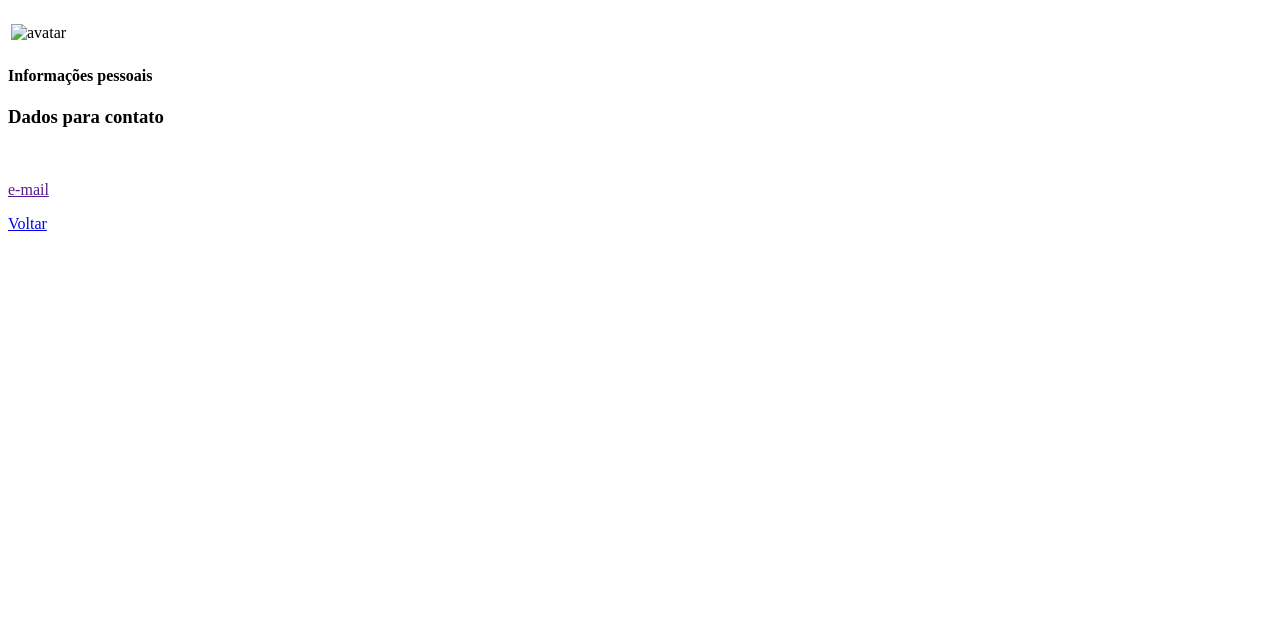
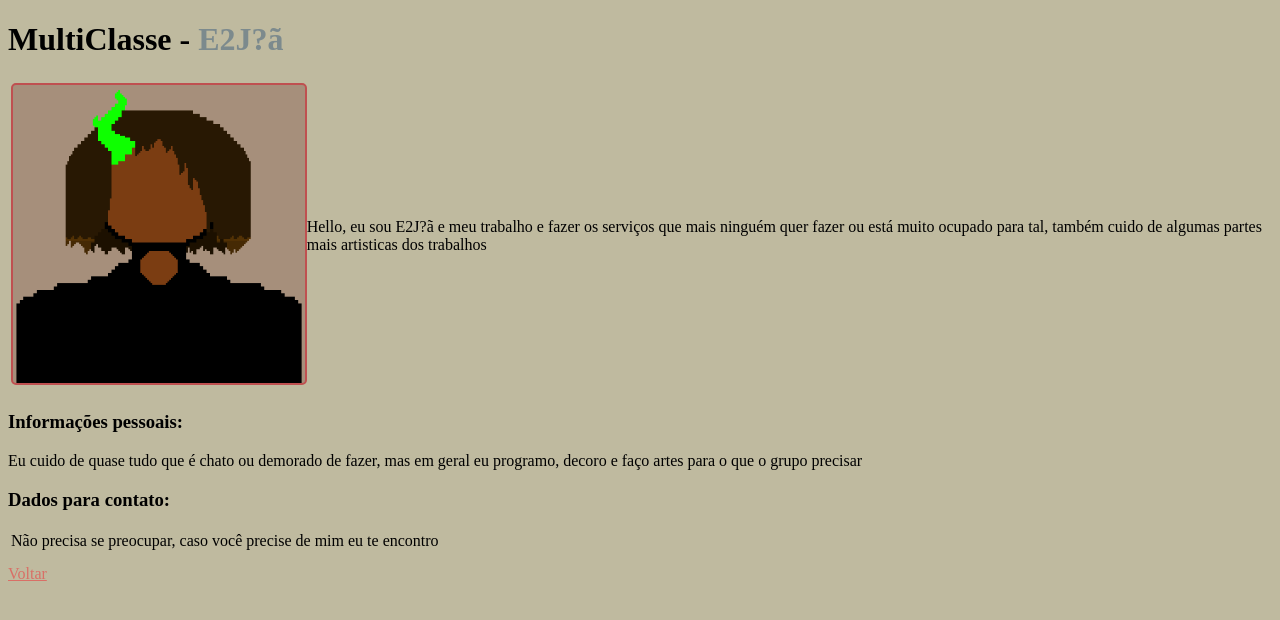
Before and after one commit to Gods-Blind-Spot/desafio-2, a plain HTML site: page html/membro4.html in a window 1280 px wide. Drawn offline with Linux system fonts and the light colour scheme.

Commit message:
All over again
- Only I do this thing.

```diff
--- a/html/membro4.html
+++ b/html/membro4.html
@@ -2,6 +2,7 @@
 <html lang="pt-br">
 <head>
     <meta charset="UTF-8">
+    <link rel="stylesheet" href="/style/mainstyle.css">
     <title>E2J?ã</title>
 </head>
 <body>
@@ -9,23 +10,23 @@
     nos canais de comunicação. Quanto mais informação melhor.
     Use essa página como template. Crie uma dessa para cada membro. Use links internos e externos.
     -->
-    <h1></h1>
+    <h1>MultiClasse - <span id="N">E2J?ã</span></h1>
     <table>
         <tr>
-            <td><img src="" alt="avatar" width="50%"></td>
+            <td><img src="/images/AvatarMembro4.png" alt="avatar" width="100%" id="AvM4"></td>
             <td>
-                <p></p>
+                <p>Hello, eu sou E2J?ã e meu trabalho e fazer os serviços que mais ninguém quer fazer ou está muito ocupado para tal, também cuido de algumas partes mais artisticas dos trabalhos</p>
             </td>
         </tr>
     </table>
     <!--TODO: alterar o alt e colocar a imagem -->
-    <h4>Informações pessoais</h4>
+    <h3>Informações pessoais:</h3>
     <h3></h3>
-    <p></p>
-    <h3>Dados para contato</h3>
+    <p>Eu cuido de quase tudo que é chato ou demorado de fazer, mas em geral eu programo, decoro e faço artes para o que o grupo precisar</p>
+    <h3>Dados para contato:</h3>
     <table>
         <tr>
-            <td></td>
+            <td>Não precisa se preocupar, caso você precise de mim eu te encontro</td>
             <td></td>
         </tr>
         <tr>
@@ -44,7 +45,7 @@
 
     </table>
 
-<p><a href="">e-mail</a></p>
+
 <a href="index.html">Voltar</a>
 
 </body>
--- a/style/mainstyle.css
+++ b/style/mainstyle.css
@@ -1,12 +1,24 @@
 a {
-    color: #7C8A8D;
+    color: #D96F66;
   }
 a:visited {
-    color: #7C8A8D;
+    color: #D96F66;
   }
 a:hover {
-    color: #7C8A8D;
+    color: #D96F66;
   }
 a:active {
-    color: #7C8A8D;
+    color: #D96F66;
   }
+#AvM4 {
+  border: solid 2px;
+  border-color: #BF5050;
+  border-radius: 5px;
+  background-color: #A68F7B;
+}
+#N {
+  color: #7C8A8D
+}
+html {
+  background-color: #BFBA9F;
+}
```
Also changed, not shown: html/index.html (+1 -4 lines), images/AvatarMembro4.png (added).
